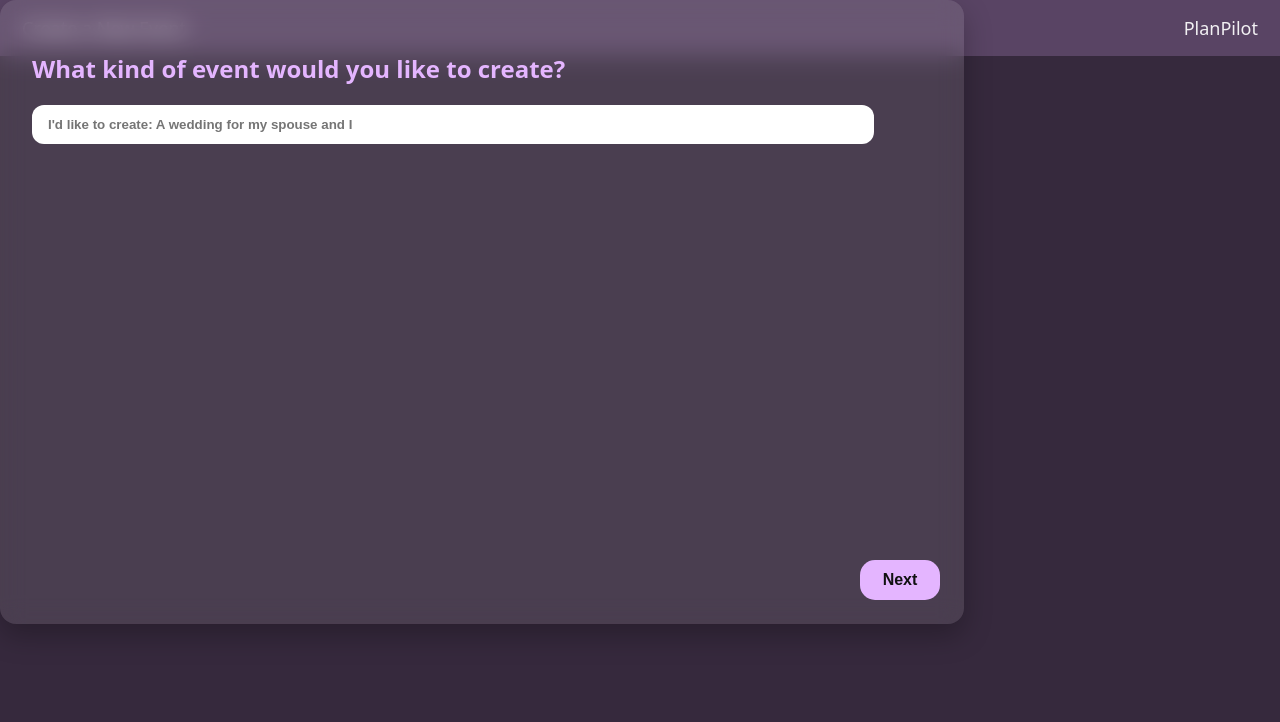
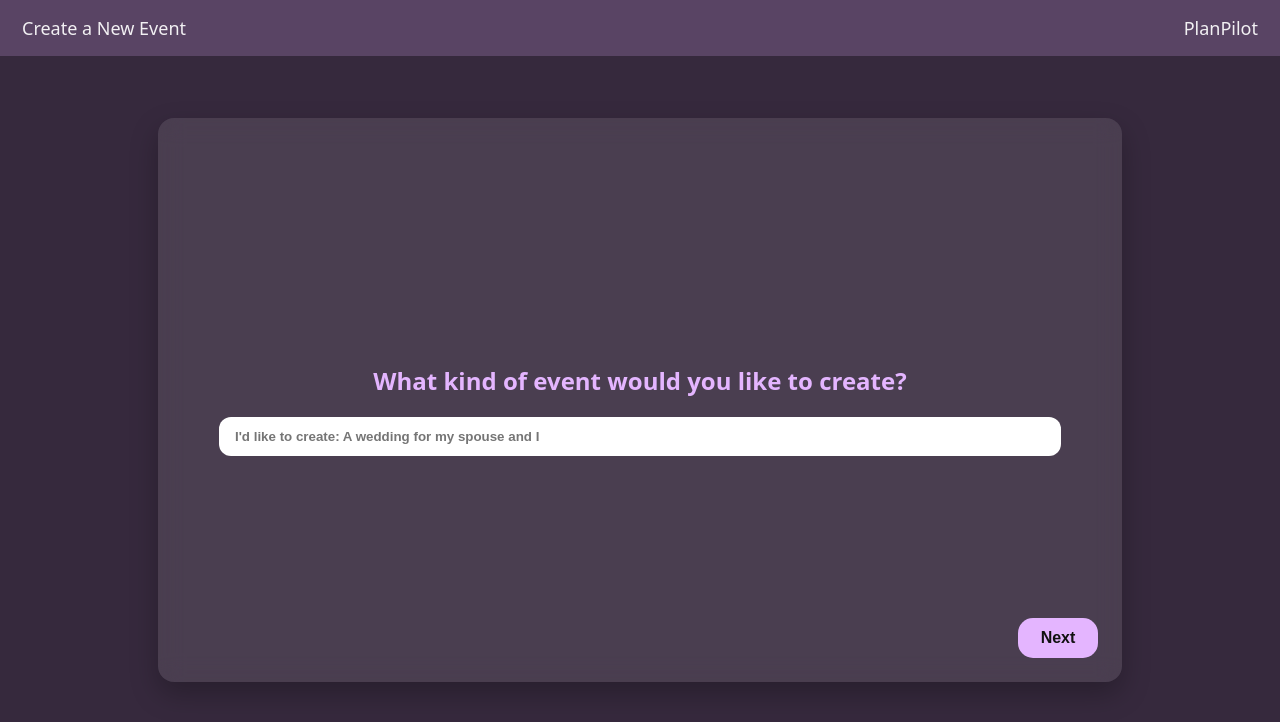
Before and after one commit to iShxvv/Planpilot, a React (Vite) app in the folder apps/web/: page /form in a window 1280 px wide. Shown: the top 722 px of the page. Built offline with nearby package versions, Linux system fonts and the light colour scheme.

Commit message:
centering the box for the form box

```diff
--- a/apps/web/src/components/FormComponents.module.css
+++ b/apps/web/src/components/FormComponents.module.css
@@ -8,12 +8,8 @@
 }
 
 .box {
-  width: 100%;
-  max-width: 900px;
-  min-width: 300px;
-
-  height: 70vh;
-  min-height: 300px;
+  width: 900px;
+  height: 500px;
 
   background: rgba(255, 255, 255, 0.1);
   backdrop-filter: blur(12px);
@@ -23,6 +19,13 @@
 
   box-shadow: 0 12px 28px rgba(0, 0, 0, 0.25);
   color: white;
+
+  display: flex;
+  flex-direction: column;
+  justify-content: center;
+  align-items: center;
+  text-align: center;
+  position: relative;
 }
 
 
--- a/apps/web/src/pages/FormPage.module.css
+++ b/apps/web/src/pages/FormPage.module.css
@@ -10,6 +10,8 @@
 
   display: flex;
   flex-direction: column;
+  justify-content: center;
+  align-items: center;
 
   background: #36293D;
 }
```
Also changed, not shown: 1 other file (tests, documents, lock files or other folders).
